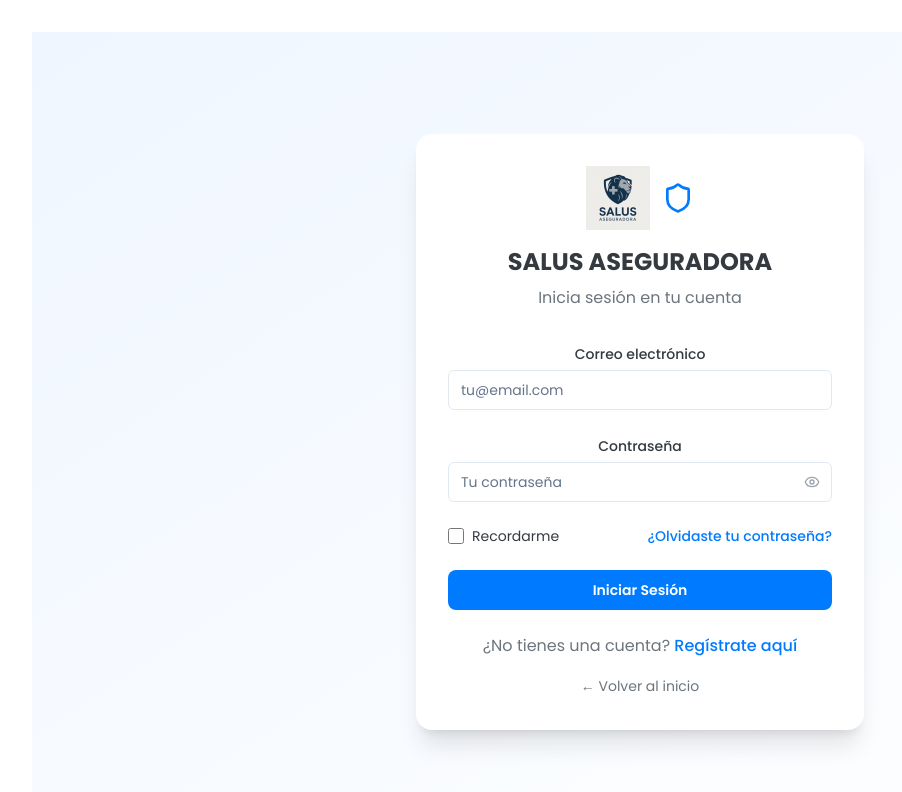
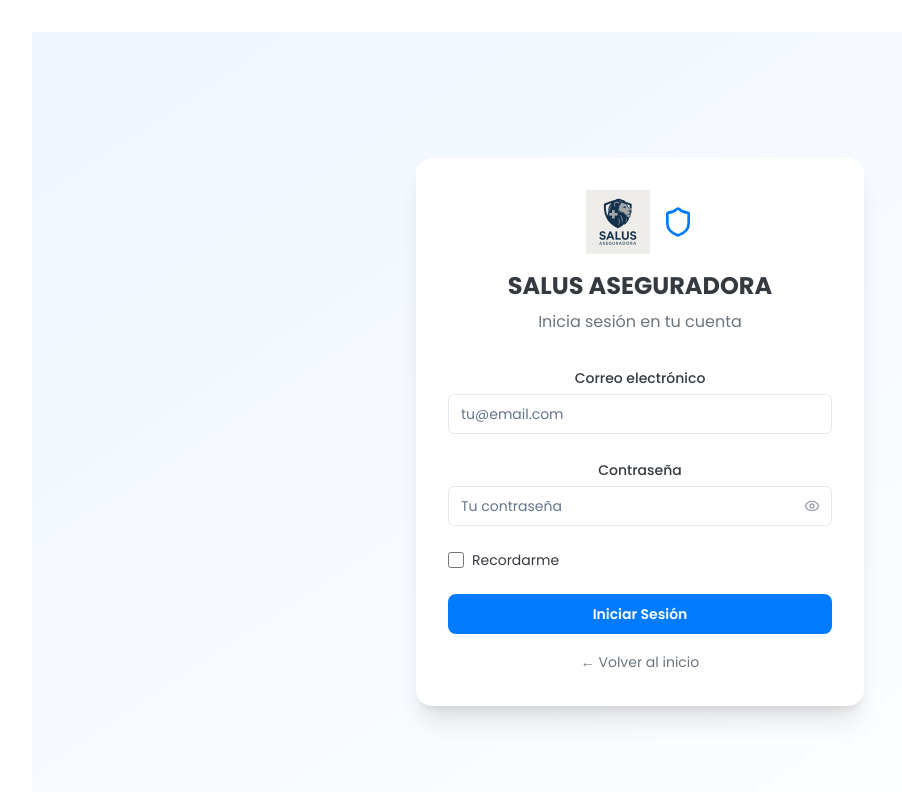
Before and after one commit to ErickAloy871/salud-para-ti-web, a React (Vite) app: page /login in a window 1280 px wide. Shown: the top 792 px of the page, without its empty margins (0-902 px from the left). Built offline with nearby package versions, Linux system fonts and the light colour scheme.

Commit message:
Correcion de exceso de Botones del Login

```diff
--- a/src/pages/Login.tsx
+++ b/src/pages/Login.tsx
@@ -143,12 +143,6 @@ const LoginPage = () => {
                   Recordarme
                 </label>
               </div>
-
-              <div className="text-sm">
-                <a href="#" className="font-medium text-salus-blue hover:text-salus-blue-dark">
-                  ¿Olvidaste tu contraseña?
-                </a>
-              </div>
             </div>
 
             <Button
@@ -158,15 +152,6 @@ const LoginPage = () => {
               Iniciar Sesión
             </Button>
           </form>
-
-          <div className="mt-6 text-center">
-            <p className="text-salus-gray-light">
-              ¿No tienes una cuenta?{" "}
-              <a href="#" className="font-medium text-salus-blue hover:text-salus-blue-dark">
-                Regístrate aquí
-              </a>
-            </p>
-          </div>
 
           <div className="mt-4 text-center">
             <Link to="/" className="text-sm text-salus-gray-light hover:text-salus-blue">
```
